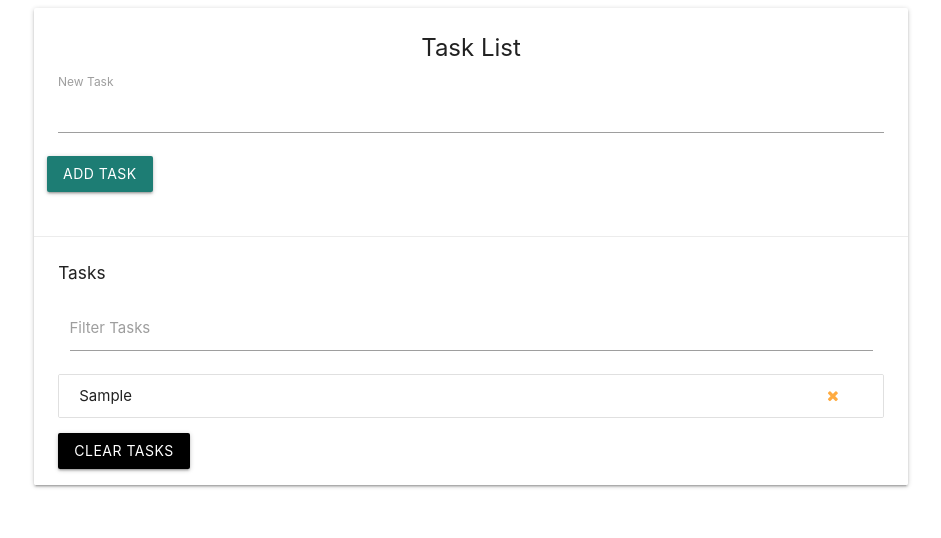
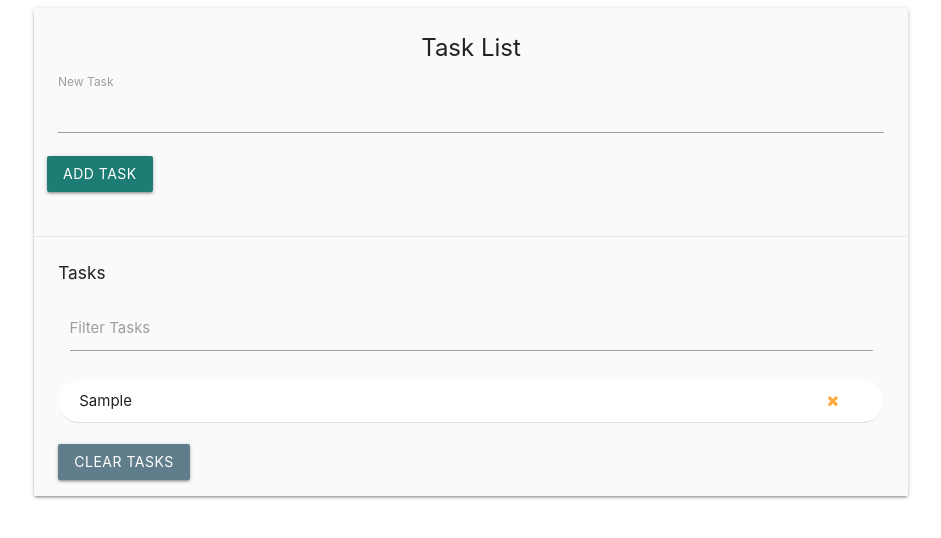
Before and after one commit to Padhysai/TodoApp, a plain HTML site: page index.html in a window 1280 px wide. Both pictures are taken after typing "Sample" into the empty fields and a click on the input "Add Task". Shown: the whole page, without its empty margins (169-1110 px from the left). Drawn offline with nearby package versions, Linux system fonts and the light colour scheme.

Commit message:
Second Version -- Theme changes

```diff
--- a/app.js
+++ b/app.js
@@ -66,7 +66,7 @@ const removeTask = (e) =>{
             //Remove from Local Storage
             let taskToRemove = e.target.parentElement.parentElement.textContent;
             let tasks = getLocalStorage('tasks')
-            let t = tasks.forEach((task, index)=>{
+            tasks.forEach((task, index)=>{
                 if(taskToRemove === task){
                     tasks.splice(index, 1);
                 }
@@ -80,10 +80,13 @@ const clearTasks = ()=>{
     //taskList.innerHTML = '';
     //Or
     //https://www.measurethat.net/Benchmarks/Show/34/0/innerhtml-vs-removechild
-    while(taskList.firstChild){
-        taskList.removeChild(taskList.firstChild);
+    if(confirm('Are you sure you want to delete all items'))
+    {
+        while(taskList.firstChild){
+            taskList.removeChild(taskList.firstChild);
+        }
+        clearLocalStorage();
     }
-    clearLocalStorage();
 }
 
 const filterTasks = (e)=> {
--- a/index.html
+++ b/index.html
@@ -6,6 +6,7 @@
     <title>Task List Vanilla JS</title>
     <link rel="stylesheet" href="https://cdnjs.cloudflare.com/ajax/libs/materialize/1.0.0/css/materialize.min.css">
     <link rel="stylesheet" href="https://cdnjs.cloudflare.com/ajax/libs/font-awesome/4.7.0/css/font-awesome.min.css">
+    <link rel="stylesheet" href="style.css">
 
 </head>
 <body>
@@ -13,7 +14,7 @@
     <div class="container">
         <div class="row">
             <div class="col s12">
-                <div id="main" class="card">
+                <div id="main" class="card grey lighten-5">
                     <div class="card-content">
                         <span class="card-title center">
                             <b>Task List</b>
@@ -36,7 +37,7 @@
                             <label for="filter">Filter Tasks</label>
                         </div>
                         <ul class="collection"></ul>
-                        <a href="#" class="clear-tasks btn black">Clear Tasks</a>
+                        <a href="#" class="clear-tasks btn blue-grey">Clear Tasks</a>
                     </div>
                 </div>
             </div>
--- /dev/null
+++ b/style.css
@@ -0,0 +1,9 @@
+.collection-item{
+    border-radius: 20px;
+    margin-top: 5px !important;
+    margin-bottom: 5px !important;
+    border-bottom: 1px solid #e0e0e0 !important;
+}
+.collection{
+    border: 1px solid #fafafa !important;
+}
```
